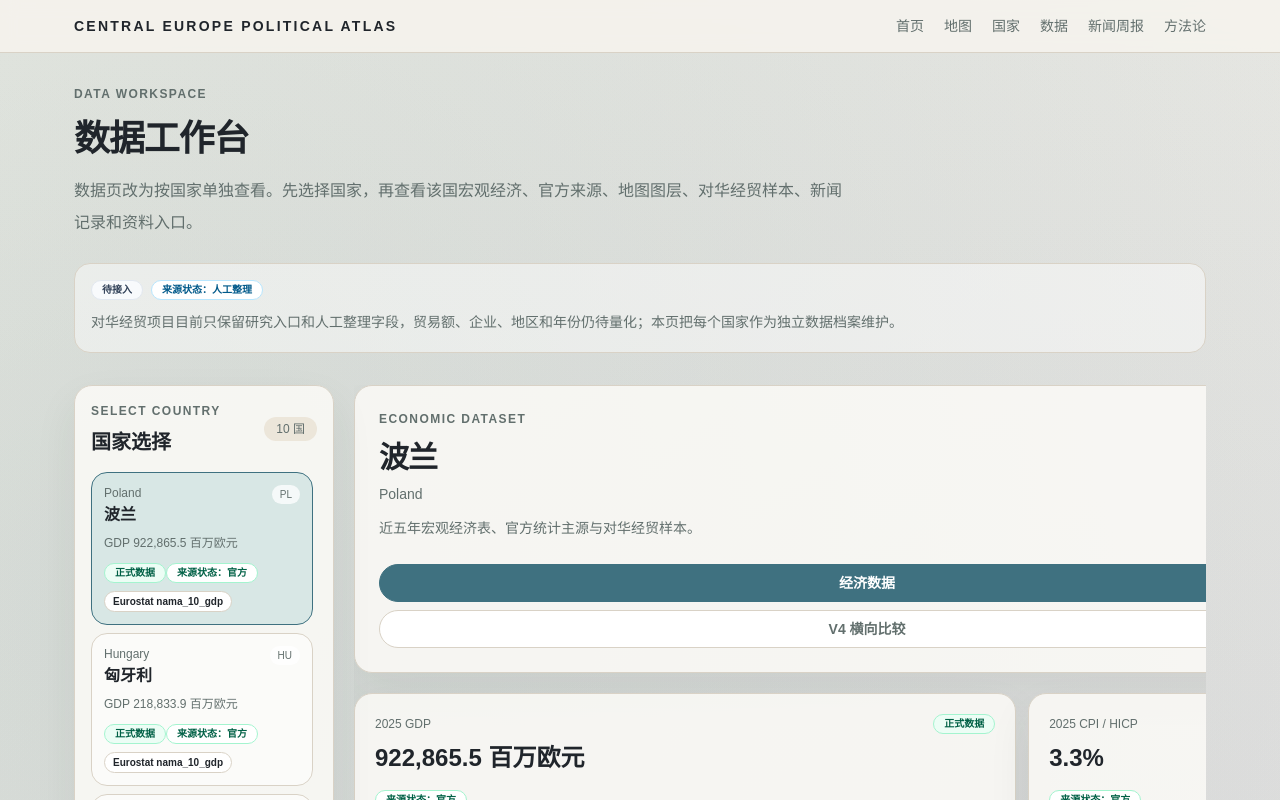
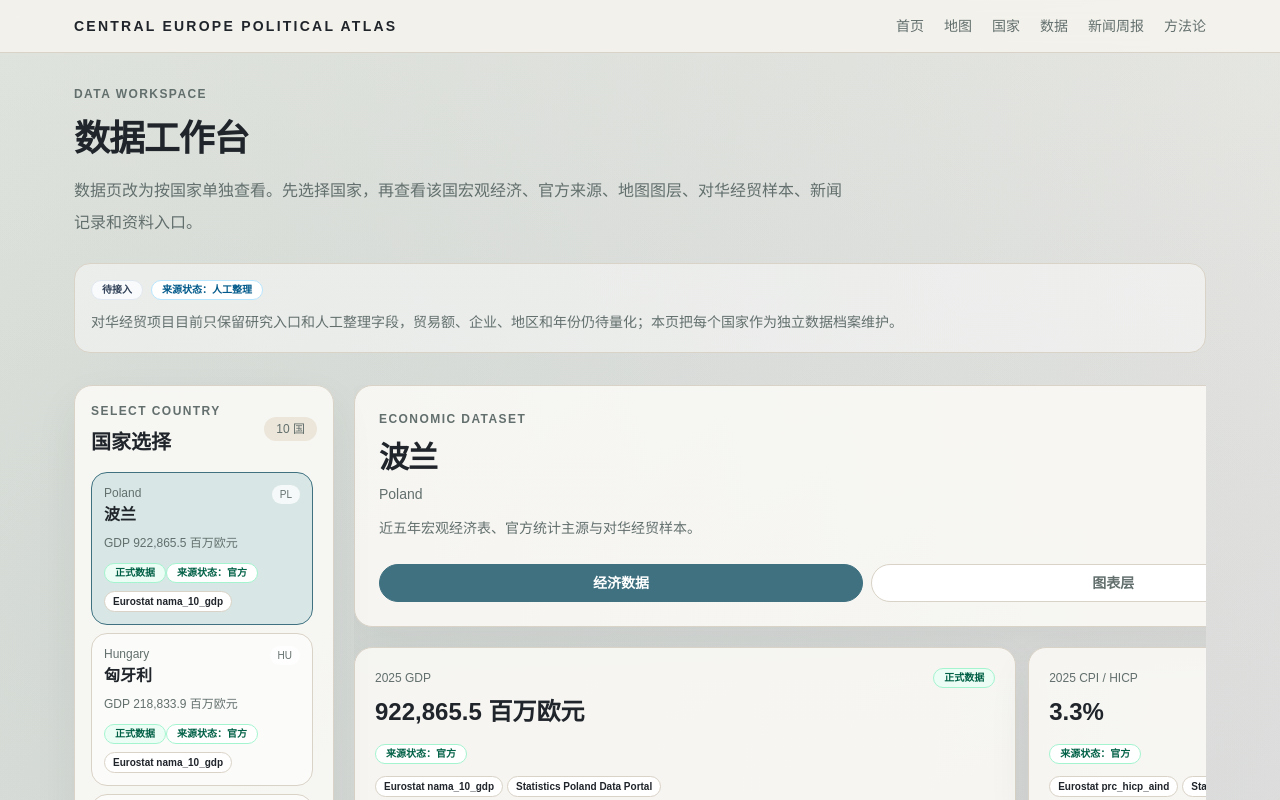
Before and after one commit to hui-sallai/central-europe-political-atlas, a Next.js app: page /data in a window 1280 px wide. Shown: the top 800 px of the page. Built offline with nearby package versions, Linux system fonts and the light colour scheme.

Commit message:
Show all data workspace mode buttons

```diff
--- a/src/components/DataCountryExplorer.tsx
+++ b/src/components/DataCountryExplorer.tsx
@@ -667,13 +667,13 @@ export function DataCountryExplorer() {
             </Link>
           </div>
 
-          <div className="mt-6 grid grid-cols-2 gap-2">
+          <div className="mt-6 flex flex-wrap gap-2">
             {dataModes.map((mode) => (
               <button
                 key={mode.id}
                 type="button"
                 onClick={() => setActiveMode(mode.id)}
-                className={`rounded-full border px-4 py-2 text-sm font-semibold transition ${
+                className={`min-w-[180px] flex-1 rounded-full border px-4 py-2 text-sm font-semibold transition ${
                   activeMode === mode.id
                     ? "border-[var(--accent)] bg-[var(--accent)] text-white"
                     : "border-[var(--line)] bg-white text-[var(--muted)] hover:text-[var(--foreground)]"
```
